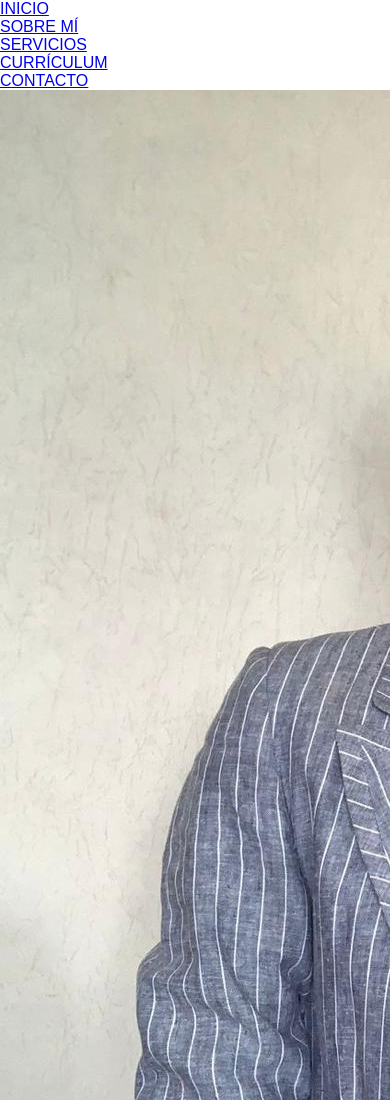
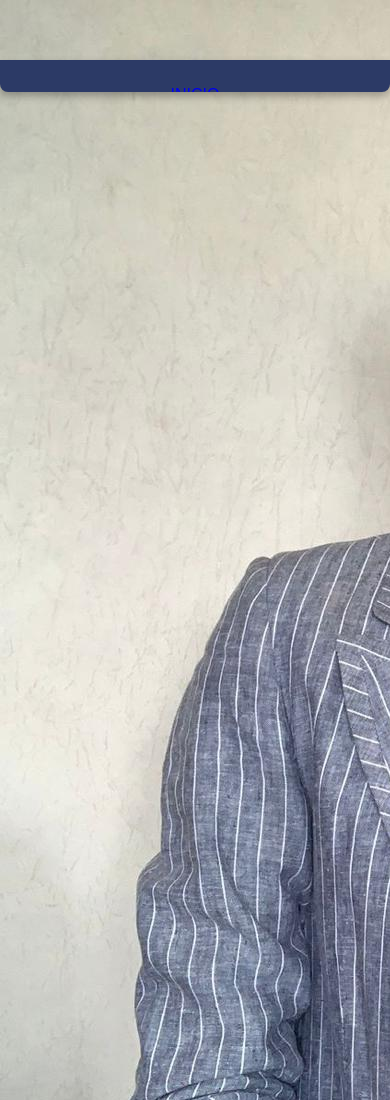
Before and after one commit to MicaelaPasman/portfolioPasman, a plain HTML site: page index.html in a window 390 px wide. Shown: the top 1100 px of the page. Drawn offline with Linux system fonts and the light colour scheme.

Commit message:
actualización

```diff
--- a/assets/css/contacto.css
+++ b/assets/css/contacto.css
@@ -25,17 +25,19 @@ html {
 }
 
 /* Responsive */
-@media (max-width: 320px) {
+@media (max-width: 480px) {
     .contenedor-header {
         position: fixed;
         width: 100%;
     }
 
     .navbar {
-        flex-direction: row;
-        justify-content: space-between;
-        padding: 10px 20px;
+    display: flex;
+    flex-direction: row;
+    justify-content: space-between;
+    align-items: center;
     }
+
 
     .hamburger {
         display: block;
@@ -45,6 +47,7 @@ html {
 
     .menu {
         flex-direction: column;
+        display: flex;
         background-color: #2C3A66;
         position: absolute;
         top: 60px;
--- a/assets/css/curriculum.css
+++ b/assets/css/curriculum.css
@@ -141,17 +141,19 @@ html {
 }
 
 /* RESPONSIVE */
-@media (max-width: 320px) {
+@media (max-width: 480px) {
     .contenedor-header {
         position: fixed;
         width: 100%;
     }
 
     .navbar {
-        flex-direction: row;
-        justify-content: space-between;
-        padding: 10px 20px;
+    display: flex;
+    flex-direction: row;
+    justify-content: space-between;
+    align-items: center;
     }
+
 
     .hamburger {
         display: block;
@@ -161,6 +163,7 @@ html {
 
     .menu {
         flex-direction: column;
+        display: flex;
         background-color: #2C3A66;
         position: absolute;
         top: 60px;
--- a/assets/css/index.css
+++ b/assets/css/index.css
@@ -26,17 +26,19 @@ html {
 }
 
 /* Responsive */
-@media (max-width: 320px) {
+@media (max-width: 480px) {
     .contenedor-header {
         position: fixed;
         width: 100%;
     }
 
     .navbar {
-        flex-direction: row;
-        justify-content: space-between;
-        padding: 10px 20px;
+    display: flex;
+    flex-direction: row;
+    justify-content: space-between;
+    align-items: center;
     }
+
 
     .hamburger {
         display: block;
@@ -46,6 +48,7 @@ html {
 
     .menu {
         flex-direction: column;
+        display: flex;
         background-color: #2C3A66;
         position: absolute;
         top: 60px;
--- a/assets/css/servicios.css
+++ b/assets/css/servicios.css
@@ -49,17 +49,19 @@
         text-align: center;
         padding: 10px 0;
     }
-}@media (max-width: 320px) {
+}@media (max-width: 480px) {
     .contenedor-header {
         position: fixed;
         width: 100%;
     }
 
     .navbar {
-        flex-direction: row;
-        justify-content: space-between;
-        padding: 10px 20px;
+    display: flex;
+    flex-direction: row;
+    justify-content: space-between;
+    align-items: center;
     }
+
 
     .hamburger {
         display: block;
@@ -69,6 +71,7 @@
 
     .menu {
         flex-direction: column;
+        display: flex;
         background-color: #2C3A66;
         position: absolute;
         top: 60px;
--- a/assets/css/sobremi.css
+++ b/assets/css/sobremi.css
@@ -24,17 +24,19 @@ html {
 }
 
 /* Responsive */
-@media (max-width: 320px) {
+@media (max-width: 480px) {
     .contenedor-header {
         position: fixed;
         width: 100%;
     }
 
     .navbar {
-        flex-direction: row;
-        justify-content: space-between;
-        padding: 10px 20px;
+    display: flex;
+    flex-direction: row;
+    justify-content: space-between;
+    align-items: center;
     }
+
 
     .hamburger {
         display: block;
@@ -44,6 +46,7 @@ html {
 
     .menu {
         flex-direction: column;
+        display: flex;
         background-color: #2C3A66;
         position: absolute;
         top: 60px;
```
